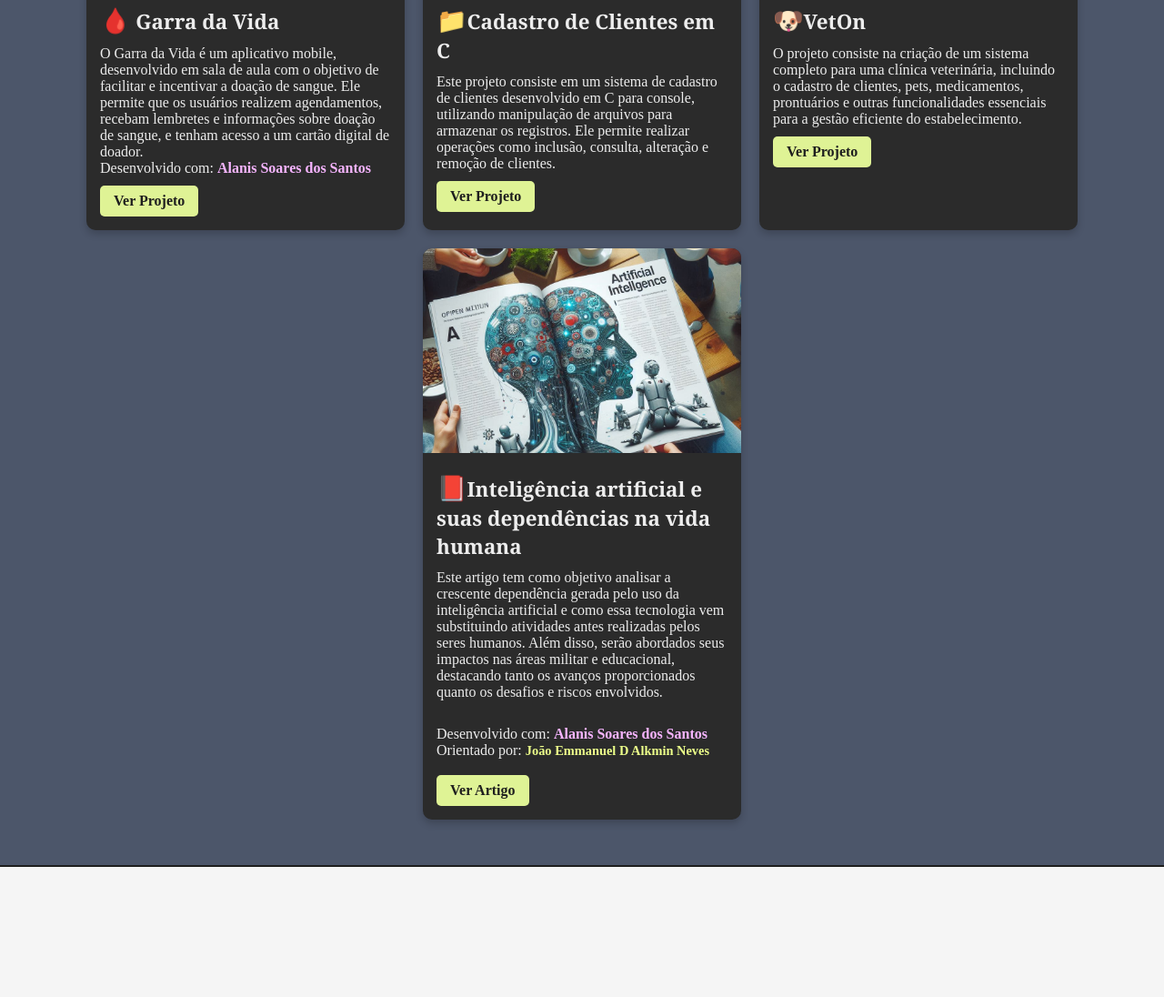
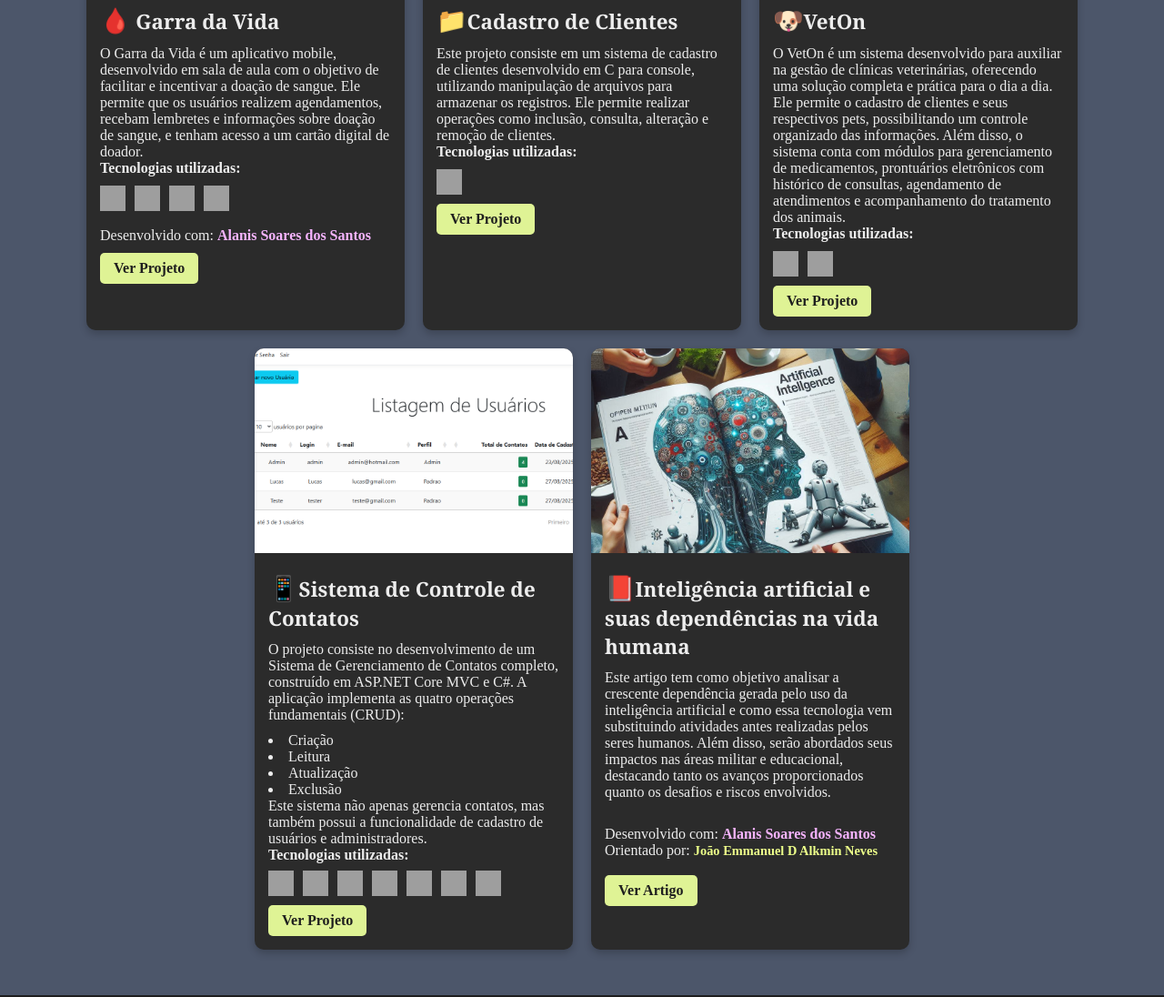
Before and after one commit to LCS-Simoes/lcs-simoes.github.io, a plain HTML site: page index.html in a window 1280 px wide. Shown: the part 1480-2576 px from the top of the page at 91% size. Before the commit the page ends 2433 px from the top, so only its background shows below. Drawn offline with Linux system fonts and the light colour scheme; grey boxes are pictures that could not be loaded.

Commit message:
Atualização e termino icones

```diff
--- a/index.html
+++ b/index.html
@@ -14,7 +14,7 @@
             <div class="apresentacao">
                 <div class="esquerda-principal">
                     <h1>Analista e Desenvolvedor de Sistemas</h1>
-                    <p> Saudações, sou Lucas Simões! Sou uma pessoa dedicada e responsável, sempre comprometido com as
+                    <p> Olá, eu sou o Lucas! Sou uma pessoa dedicada e responsável, sempre comprometido com as
                         tarefas e objetivos que me são atribuídos. Minha curiosidade e vontade de aprender
                         frequentemente me levam a superar expectativas.
                         Valorizo muito o cumprimento de prazos e horários, e tenho um forte desejo de alcançar estágios
@@ -27,16 +27,16 @@
                         <p>Meios de Contatos</p>
                         <div class="contatos">
                             <a href="https://www.linkedin.com/in/lucas-sim%C3%B5es-1b7722237/" target="_blank">
-                                <img id="linkedin" src="images/linkedin.png" alt="imgLinkedin">
+                                <img id="linkedin" src="https://cdn.jsdelivr.net/gh/devicons/devicon@latest/icons/linkedin/linkedin-original.svg" alt="imgLinkedin"/>
                             </a>
                             <a href="https://github.com/LCS-Simoes" target="_blank">
-                                <img id="github" src="images/github.png" alt="github">
+                                <img src="https://cdn.jsdelivr.net/gh/devicons/devicon@latest/icons/github/github-original-wordmark.svg" alt="github"/>
                             </a>
                             <img id="email" src="images/email.png" alt="email">
                             <p>lucasbritosimoes@hotmail.com</p>
                         </div>
                     </div>
-                    <img id="imgApre" src="images/apresentacaoimage.png" alt="imgApresentacao">
+                    <img id="imgApre" src="images/lucas.jpg" alt="imgApresentacao" class="avatar">
                     </a>
                 </div>
             </div>
@@ -51,6 +51,10 @@
             <div class="container-icones-habilidades">
                 <div class="content-container-habilidades">
                     <div class="tamanho-icones">
+                        <img id="csharp" src="images/c-sharp.png" alt="Csharp">
+                        <p>C#</p>
+                    </div>
+                    <div class="tamanho-icones">
                         <img id="html" src="images/html-5.png" alt="html">
                         <p>HTML</p>
                     </div>
@@ -59,16 +63,16 @@
                         <p>CSS</p>
                     </div>
                     <div class="tamanho-icones">
+                        <img src="https://cdn.jsdelivr.net/gh/devicons/devicon@latest/icons/bootstrap/bootstrap-original.svg"/>
+                        <p>BootStrap</p>
+                    </div>
+                    <div class="tamanho-icones">
                         <img id="js" src="images/js.png" alt="JavaScript">
                         <p>JavaScript</p>
                     </div>
                     <div class="tamanho-icones">
                         <img id="Java" src="images/java.png" alt="Java">
                         <p>Java</p>
-                    </div>
-                    <div class="tamanho-icones">
-                        <img id="csharp" src="images/c-sharp.png" alt="Csharp">
-                        <p>C#</p>
                     </div>
                     <div class="tamanho-icones">
                         <img id="git" src="images/social.png" alt="git">
@@ -100,6 +104,13 @@
                             facilitar e incentivar a doação de sangue.
                             Ele permite que os usuários realizem agendamentos, recebam lembretes e informações sobre
                             doação de sangue, e tenham acesso a um cartão digital de doador.
+                            <br><strong>Tecnologias utilizadas:</strong>
+                            <div class="tech-icons">
+                                <img src="https://cdn.jsdelivr.net/gh/devicons/devicon/icons/java/java-original.svg" alt="Java" title="Java">
+                                <img src="https://cdn.jsdelivr.net/gh/devicons/devicon@latest/icons/xml/xml-original.svg" alt="xml" title="xml"/>
+                                <img src="https://cdn.jsdelivr.net/gh/devicons/devicon/icons/android/android-original.svg" alt="Android" title="Android">
+                                <img src="https://cdn.jsdelivr.net/gh/devicons/devicon/icons/firebase/firebase-plain.svg" alt="Firebase" title="Firebase">
+                            </div>
                             <br>Desenvolvido com: <a
                                 href="https://www.linkedin.com/in/alanis-soares-dos-santos-278549281/"
                                 class="dev-link">Alanis Soares dos Santos</a>
@@ -110,24 +121,57 @@
                 <div class="projeto">
                     <img src="images/arquivos.png" alt="Projeto 2">
                     <div class="projeto-info">
-                        <h3><span>📁</span>Cadastro de Clientes em C</h3>
+                        <h3><span>📁</span>Cadastro de Clientes </h3>
                         <p>Este projeto consiste em um sistema de cadastro de clientes desenvolvido em C para console,
                             utilizando manipulação de arquivos para armazenar os registros.
-                            Ele permite realizar operações como inclusão, consulta, alteração e remoção de clientes.</p>
+                            Ele permite realizar operações como inclusão, consulta, alteração e remoção de clientes.
+                        <br><strong>Tecnologias utilizadas:</strong>
+                            <div class="tech-icons">
+                                <img src="https://cdn.jsdelivr.net/gh/devicons/devicon@latest/icons/c/c-original.svg" alt="C" title="Linguagem C">
+                            </div>
+                        </p>
                         <a href="https://github.com/LCS-Simoes/Cadastro-de-Clientes" class="btn-projeto">Ver Projeto</a>
                     </div>
                 </div>
-
                 <div class="projeto">
                     <img src="images/VetOnPort.png" alt="Projeto 3">
                     <div class="projeto-info">
                         <h3><span>🐶</span>VetOn </h3>
-                        <p>O projeto consiste na criação de um sistema completo para uma clínica veterinária, incluindo
-                            o cadastro de clientes, pets,
-                            medicamentos, prontuários e outras funcionalidades essenciais para a gestão eficiente do
-                            estabelecimento.
+                        <p>O VetOn é um sistema desenvolvido para auxiliar na gestão de clínicas veterinárias, oferecendo uma solução completa e prática para o dia a dia.
+                            Ele permite o cadastro de clientes e seus respectivos pets, possibilitando um controle organizado das informações.
+                            Além disso, o sistema conta com módulos para gerenciamento de medicamentos, prontuários eletrônicos com histórico de consultas, agendamento de atendimentos e acompanhamento do tratamento dos animais.
+                            <br><strong>Tecnologias utilizadas:</strong>
+                            <div class="tech-icons">
+                                <img src="https://cdn.jsdelivr.net/gh/devicons/devicon@latest/icons/csharp/csharp-original.svg" alt="Csharp" title="C#"/>
+                                <img src="https://cdn.jsdelivr.net/gh/devicons/devicon@latest/icons/sqlite/sqlite-original-wordmark.svg" alt="SQLite" title="SQLite"/>
+                            </div>
                         </p>
                         <a href="https://github.com/LCS-Simoes/VetOn" class="btn-projeto">Ver Projeto</a>
+                    </div>
+                </div>
+                <div class="projeto">
+                    <img src="images/Usuarios.png" alt="Projeto 4">
+                    <div class="projeto-info">
+                        <h3><span>📱</span>Sistema de Controle de Contatos </h3>
+                        <p>O projeto consiste no desenvolvimento de um Sistema de Gerenciamento de Contatos completo, construído em ASP.NET Core MVC e C#.
+                            A aplicação implementa as quatro operações fundamentais (CRUD):
+                            <li>Criação</li>
+                            <li>Leitura</li>
+                            <li>Atualização</li>
+                            <li>Exclusão</li>
+                            Este sistema não apenas gerencia contatos, mas também possui a funcionalidade de cadastro de usuários e administradores.
+                            <br><strong>Tecnologias utilizadas:</strong>
+                            <div class="tech-icons">
+                                <img src="https://cdn.jsdelivr.net/gh/devicons/devicon@latest/icons/csharp/csharp-original.svg" alt="Csharp" title="C#"/>
+                                <img src="https://cdn.jsdelivr.net/gh/devicons/devicon@latest/icons/dotnetcore/dotnetcore-original.svg" alt=".NET" title="dotnetcore"/>
+                                <img src="https://cdn.jsdelivr.net/gh/devicons/devicon@latest/icons/bootstrap/bootstrap-original.svg" alt="Bootstrap" title="Bootstrap"/>
+                                <img src="https://cdn.jsdelivr.net/gh/devicons/devicon@latest/icons/html5/html5-original.svg" alt="html" title="html"/>
+                                <img src="https://cdn.jsdelivr.net/gh/devicons/devicon@latest/icons/css3/css3-original.svg" alt="css" title="css"/>
+                                <img src="https://cdn.jsdelivr.net/gh/devicons/devicon@latest/icons/javascript/javascript-original.svg" alt="js" title="js"/>
+                                <img src="https://cdn.jsdelivr.net/gh/devicons/devicon@latest/icons/sqlite/sqlite-original-wordmark.svg" alt="SQLite" title="SQLite"/>
+                            </div>
+                        </p>
+                        <a href="https://github.com/LCS-Simoes/ControleDeContatos" class="btn-projeto">Ver Projeto</a>
                     </div>
                 </div>
                 <div class="projeto">
--- a/style.css
+++ b/style.css
@@ -76,7 +76,8 @@ section {
 
 #imgApre{
     width: 300px;
-    height: auto;
+    border-radius: 50%;
+    object-fit: cover;
 }
 
 h1, h2, h3 {
@@ -252,3 +253,18 @@ h1, h2, h3 {
     color: #e0ff32;
     text-decoration: underline;
 }
+
+.tech-icons {
+    margin-top: 8px;
+    display: flex;
+    gap: 10px;
+    align-items: center;
+}
+.tech-icons img {
+    width: 28px;
+    height: 28px;
+    transition: transform 0.2s ease;
+}
+.tech-icons img:hover {
+    transform: scale(1.2);
+}
```
Also changed, not shown: images/Usuarios.png (added), images/lucas.jpg (added).
